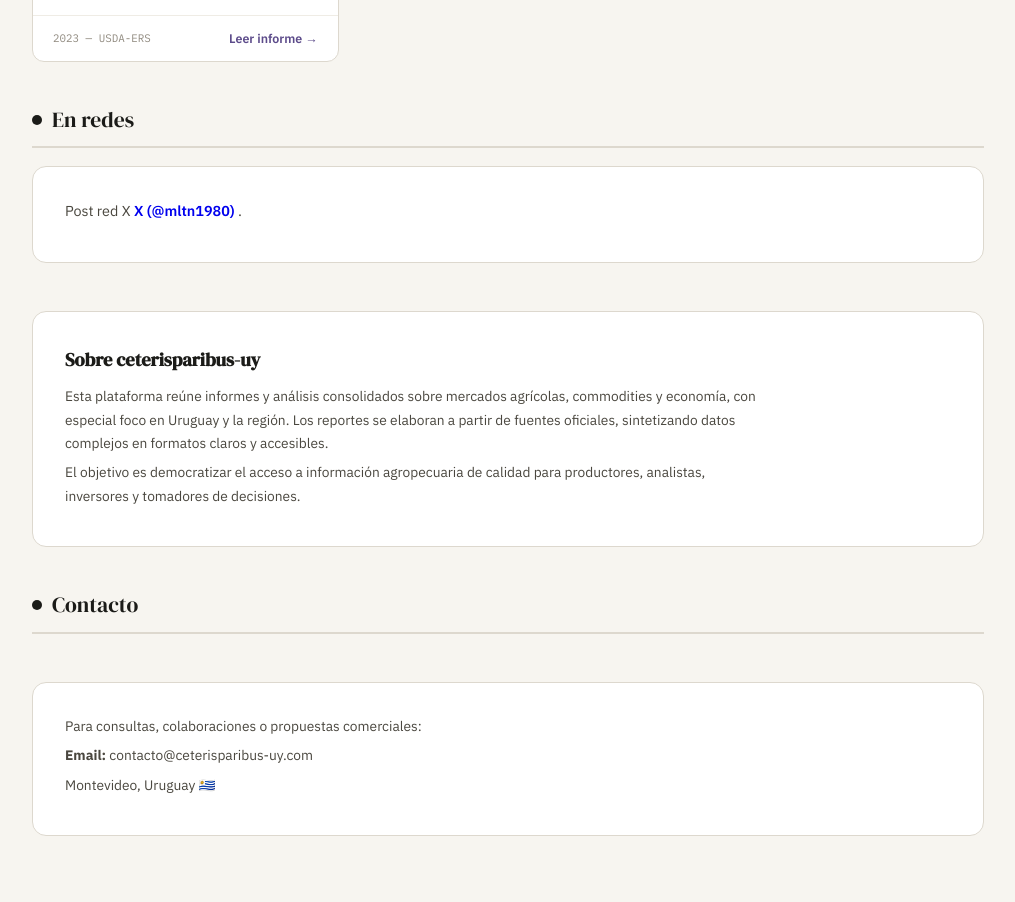
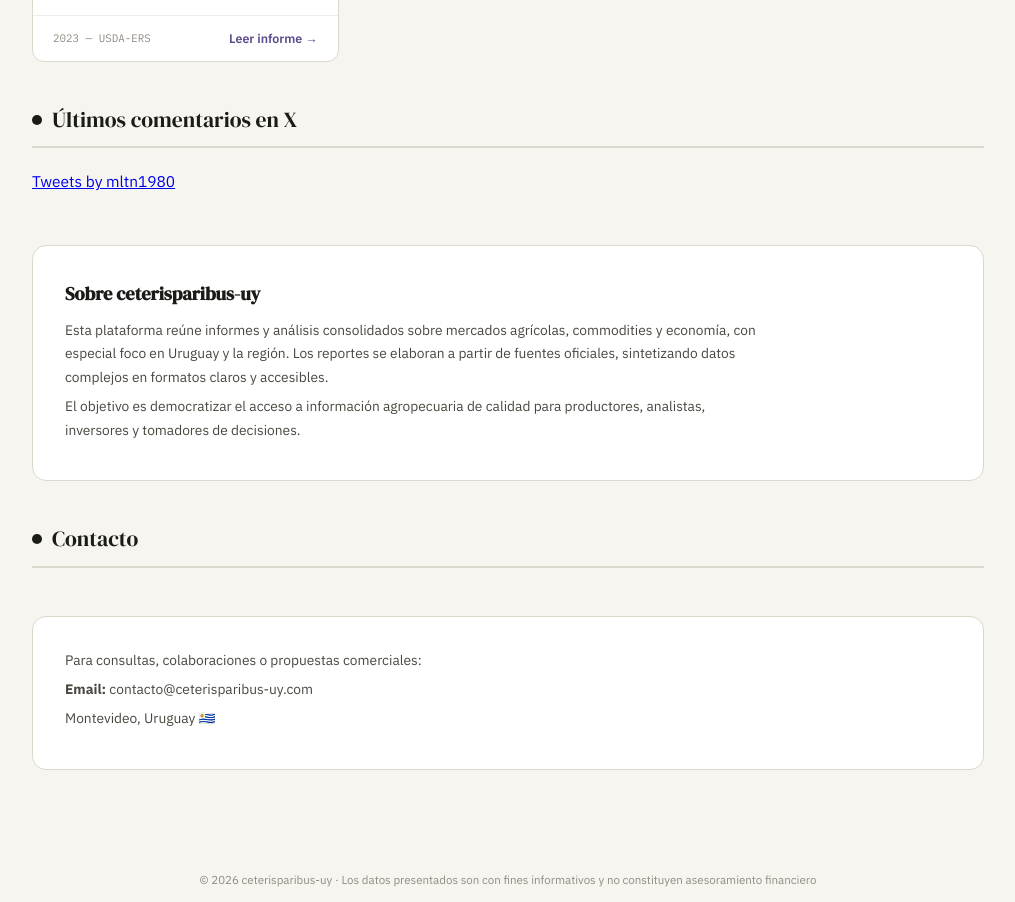
Before and after one commit to mltn1980/ceteris-paribus, a plain HTML site: page index.html in a window 1280 px wide. Shown: the part 2313-3215 px from the top of the page, without its empty margins (132-1147 px from the left). Drawn offline with Linux system fonts and the light colour scheme.

Commit message:
Agrego timeline X

```diff
--- a/index.html
+++ b/index.html
@@ -259,19 +259,18 @@ footer{text-align:center;padding:28px 24px;color:var(--muted);font-size:0.72rem;
     <!-- REDES -->
     <div class="section-label" id="redes">
         <div class="dot" style="background:var(--dark);"></div>
-        <h2>En redes</h2>
+        <h2>Últimos comentarios en X</h2>
     </div>
 
-    <div class="about" style="margin-top:10px;">
-        <p style="font-size:0.9rem; color:var(--text2);">
-            Post red X
-            <a href="https://twitter.com/mltn1980"
-               target="_blank"
-               rel="noopener noreferrer"
-               style="font-weight:600; text-decoration:none;">
-                X (@mltn1980)
-            </a>.
-        </p>
+    <div style="margin-top:20px; margin-bottom:50px; max-width:620px;">
+        <a class="twitter-timeline"
+           data-lang="es"
+           data-dnt="true"
+           data-height="420"
+           data-chrome="noheader nofooter noborders"
+           href="https://twitter.com/mltn1980">
+            Tweets by mltn1980
+        </a>
     </div>
     <!-- SOBRE -->
     <div class="about">
@@ -295,5 +294,6 @@ footer{text-align:center;padding:28px 24px;color:var(--muted);font-size:0.72rem;
 </footer>
 <!-- Cloudflare Web Analytics -->
 <script defer src='https://static.cloudflareinsights.com/beacon.min.js' data-cf-beacon='{"token": "a68ce16539eb4039834b5be25208c526"}'></script><!-- End Cloudflare Web Analytics -->
+<script async src="https://platform.twitter.com/widgets.js" charset="utf-8"></script>
  </body>
 </html>
```
